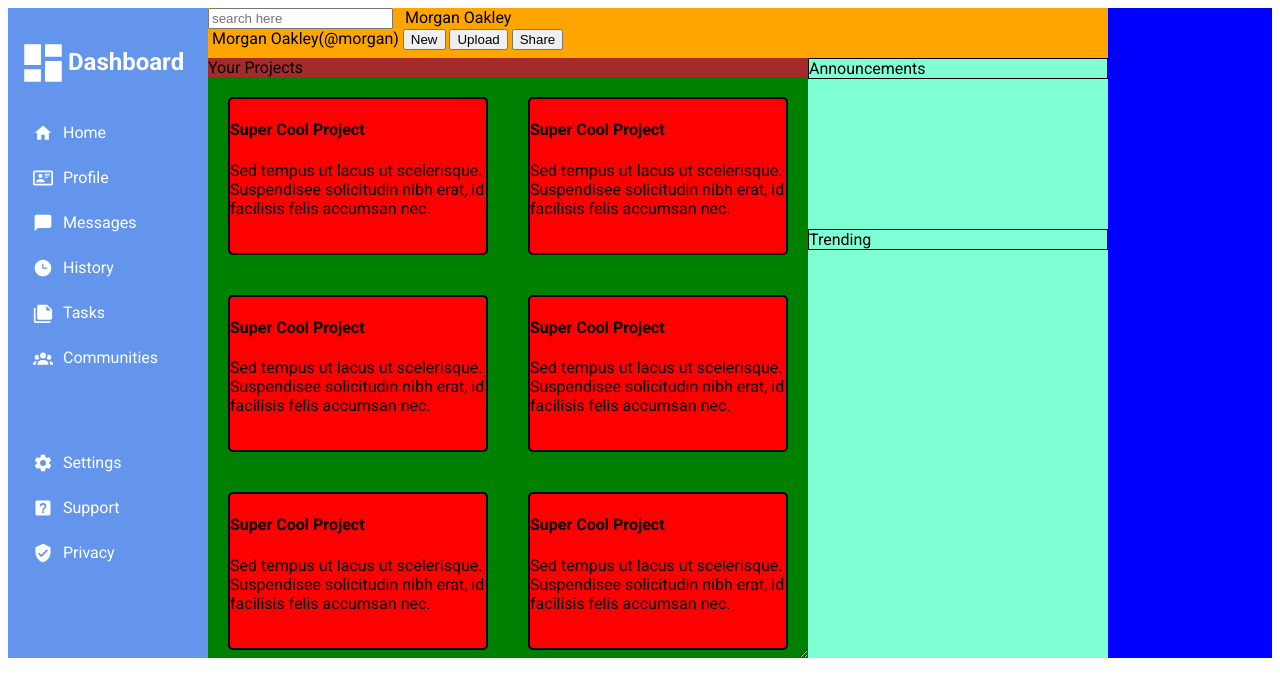
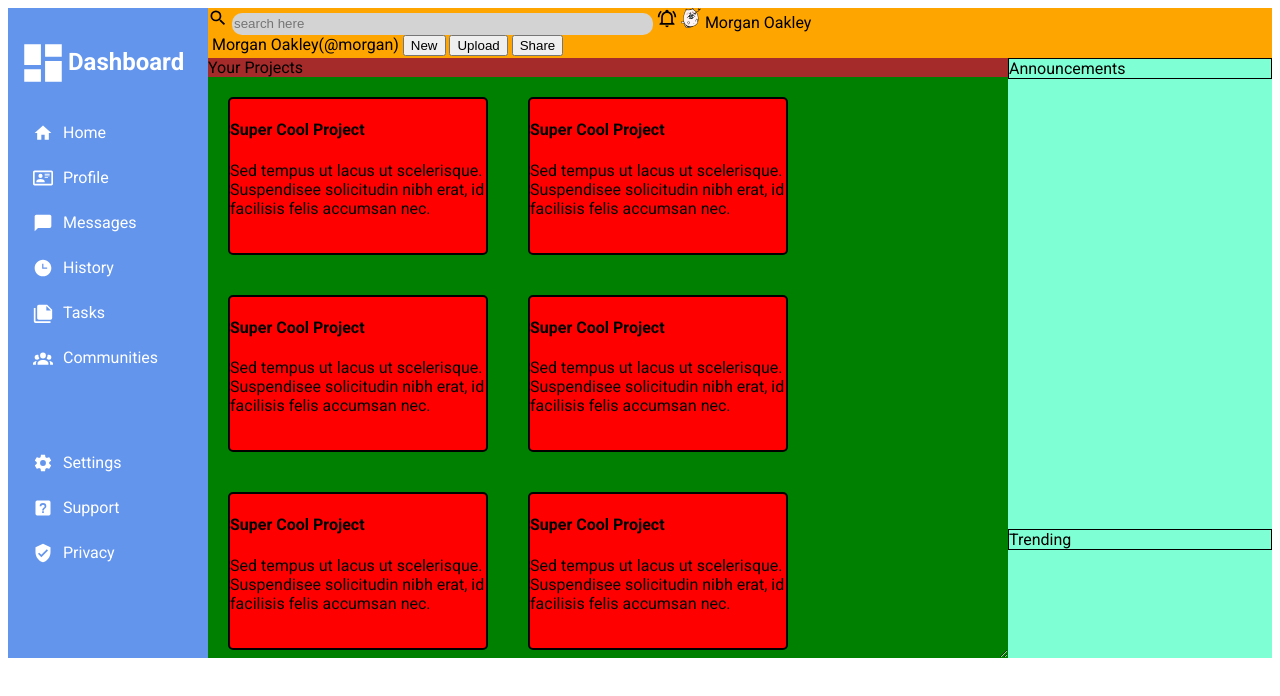
Before and after one commit to l-mina/dashboard, a plain HTML site: page index.html in a window 1280 px wide. Drawn offline with Linux system fonts and the light colour scheme.

Commit message:
Started on topbar, CSS missing

```diff
--- a/index.html
+++ b/index.html
@@ -64,9 +64,10 @@
         </div>
         <div id="topbar">
             <div class="search">
-                <img/><input type="text" placeholder="search here"></input>
-                <img/>
-                <img/>
+                <img class="topbar-img" src="./assets/magnify.svg"/>
+                <input type="text" placeholder="search here" size="50" ></input>
+                <img class="topbar-img" src="./assets/bell-ring-outline.svg"/>
+                <img class="icon-img" src="./assets/cat-4475583_640.png"/>
                 Morgan Oakley
             </div>
             <div class="user-info">
--- a/styles.css
+++ b/styles.css
@@ -6,7 +6,7 @@ body{
 #main-layout{
     display: grid;
     grid-template-rows: 50px 200px 200px 200px;
-    grid-template-columns: 200px 300px 300px 300px;
+    grid-template-columns: 200px 300px 300px 300px ;
     background-color: blue;
 }
 
@@ -67,20 +67,20 @@ body{
 
 #topbar{
     background-color: orange;
-    grid-area: 1/2/2/5;
+    grid-area: 1/2/2/6;
 }
 
 #content-container{
     display: grid;
-    grid-template-columns: repeat(3,300px);
+    grid-template-columns: 300px 300px 200px;
     grid-template-rows: repeat(4,300px);
     background-color: aquamarine;
-    grid-area: 2/2/5/5;
+    grid-area: 2/2/5/6;
 }
 
 #projects{
     background-color: brown;
-    grid-area: 1/1/3/3;
+    grid-area: 1/1/3/4;
     display: grid;
 
 }
@@ -106,8 +106,26 @@ body{
     display: flex;
     flex-direction: column;
     row-gap: 50%;
+    grid-area: 1/4/4/5;
 }
 
 .content-rightside > div {
     border: 1px solid black;
 }
+
+.topbar-img {
+    height: 20px;
+    width: 20px;
+}
+
+.icon-img{
+    height: 20px;
+    width: 20px;
+}
+.search input {
+    border-radius: 10px;
+    outline: none;
+    background-color: lightgray;
+    border:0;
+    height: 20px;
+}
```
